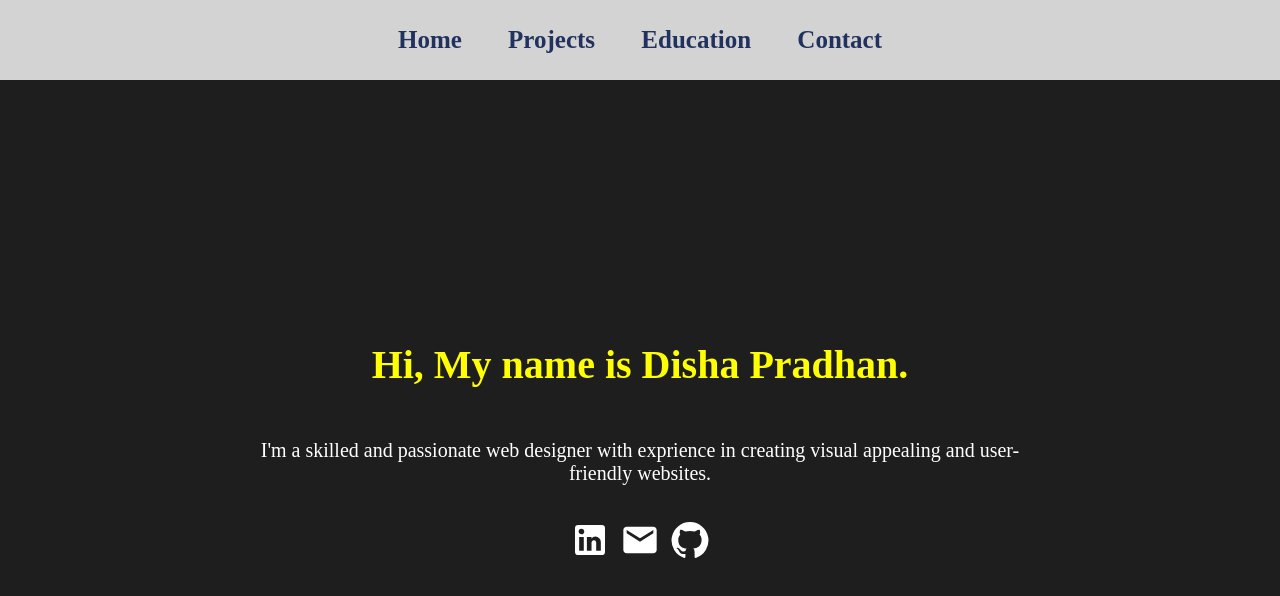
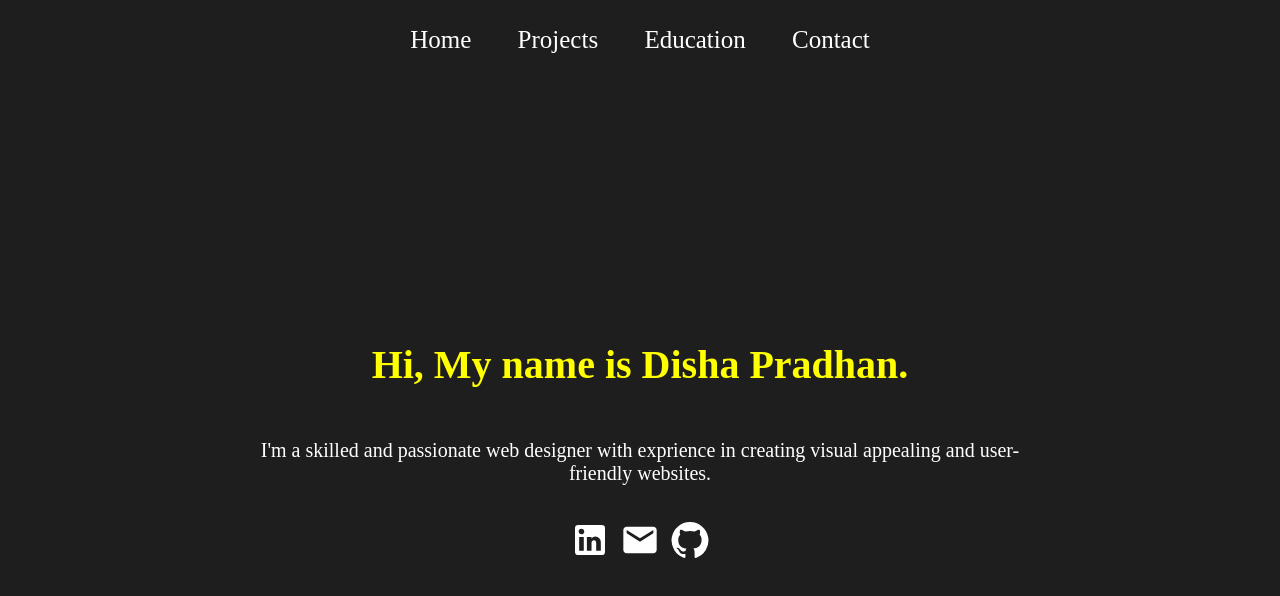
Before and after one commit to dishapradhan81/my-portfolio, a React (Create React App) app in the folder portfolio/: page / in a window 1280 px wide. Shown: the top 596 px of the page. Built offline with nearby package versions, Linux system fonts and the light colour scheme.

Commit message:
Update Navbar.css

```diff
--- a/portfolio/src/Styles/Navbar.css
+++ b/portfolio/src/Styles/Navbar.css
@@ -1,28 +1,62 @@
 .navbar {
   width: 100%;
   height: 80px;
-    background-color: lightgrey;
+  /* background-color: lightgrey; */
   display: flex;
   justify-content: center;
   align-items: center;
+  position: sticky;
+  top: 0;
+  z-index: 3;
+}
+
+.desktopMenuListItem {
+  color: white;
+  cursor: pointer;
+  font-size: 15px;
+  font-family: "Poppins";
+}
+
+.desktopMenuListItem:hover {
+  color: yellow;
+  padding-bottom: 0.5rem;
+  border-bottom: 3px solid yellow;
+}
+
+.desktopMenuBtn {
+  background: white;
+  color: black;
+  border: none;
+  display: flex;
+  align-items: center;
+  justify-content: space-between;
+  padding: 10px 20px;
+  margin-left: 4rem;
+  border-radius: 2rem;
+  cursor: pointer;
+  font-family: "Poppins";
+}
+
+.desktopMenuImg {
+  height: 1rem;
+  width: 0.7rem;
 }
 
 .links {
   display: flex;
   align-items: center;
   justify-content: center;
-
-
+  font-family: "Poppins";
 }
 
 .navbar a {
-    color: #21325e;
+  /* color: #21325e; */
   text-decoration: none;
   margin: 20px;
   font-size: 25px;
-    font-weight: bold;
+  font-family: "Poppins";
+  /* font-weight: bold; */
 }
-
 
 .toggleButton {
   width: 100%;
@@ -39,7 +73,7 @@
   margin-right: 20px;
   background-color: transparent;
   border: none;
-    color: #21325e;
+  /* color: #21325e; */
   cursor: pointer;
 }
 
```
Lines whose indentation alone changed are shown as unchanged.
